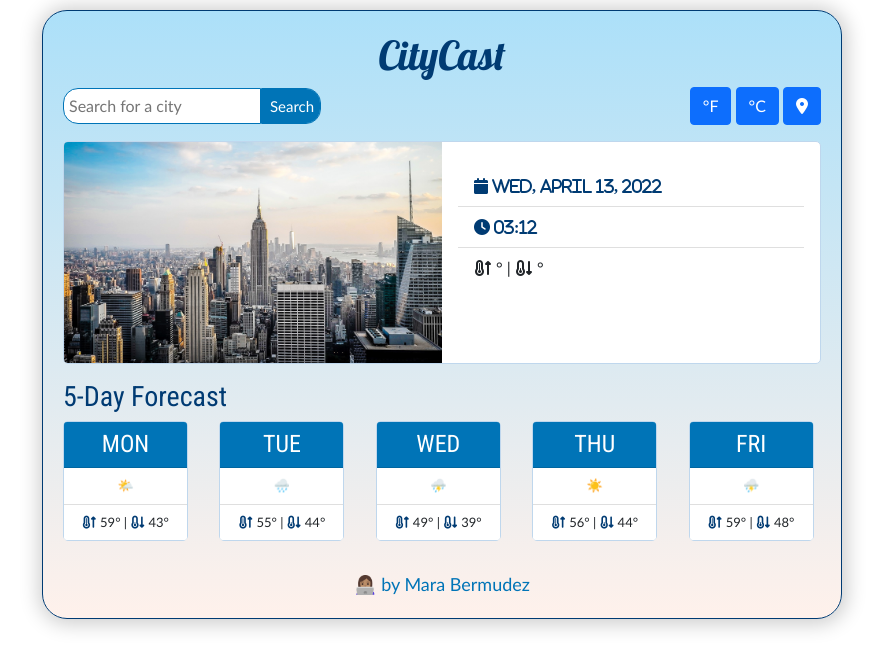
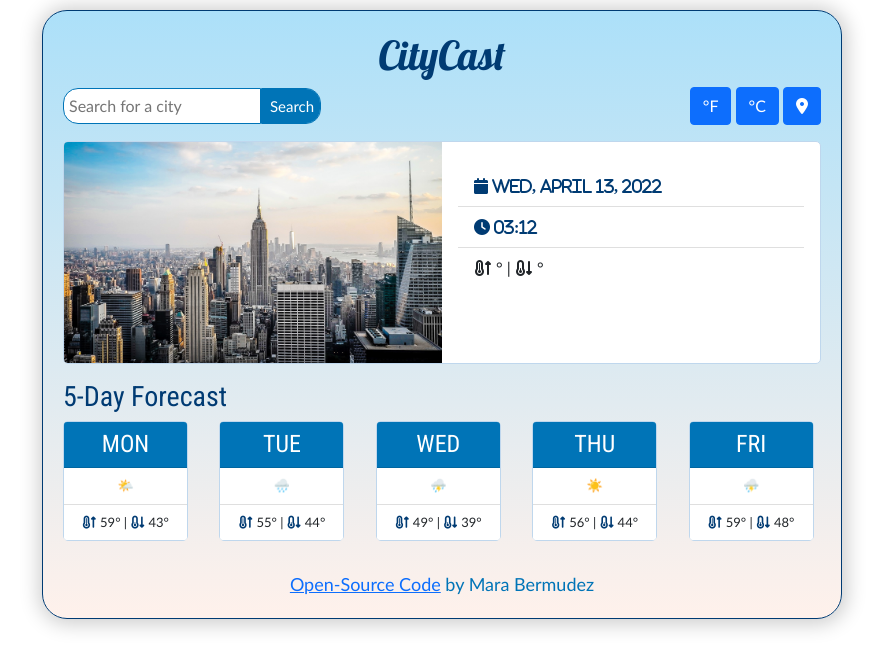
Before and after one commit to mcbermudez/Week6-Lesson4, a plain HTML site: page index.html in a window 1280 px wide. Shown: the whole page, without its empty margins (198-1083 px from the left). Drawn offline with nearby package versions, Linux system fonts and the light colour scheme.

Commit message:
Update index.html
Added open-source link to Github

```diff
--- a/index.html
+++ b/index.html
@@ -193,7 +193,14 @@
           </div>
         </div>
         <!--5 day forecase end-->
-        <footer>👩🏽‍💻 by Mara Bermudez</footer>
+        <footer>
+          <a
+            href="https://github.com/mcbermudez/city-cast-weather-app"
+            target="_blank"
+            >Open-Source Code</a
+          >
+          by Mara Bermudez
+        </footer>
       </div>
       <!--app end-->
     </div>
```
